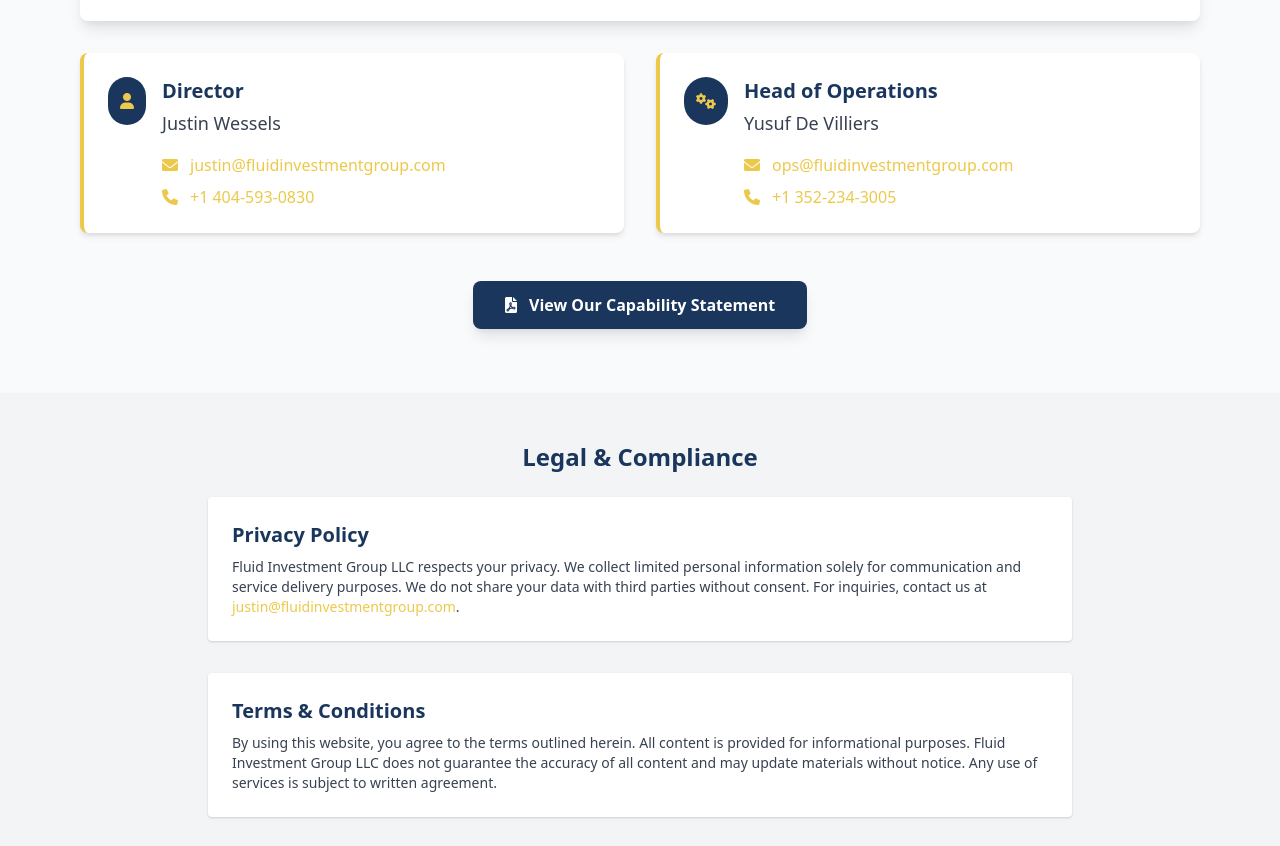
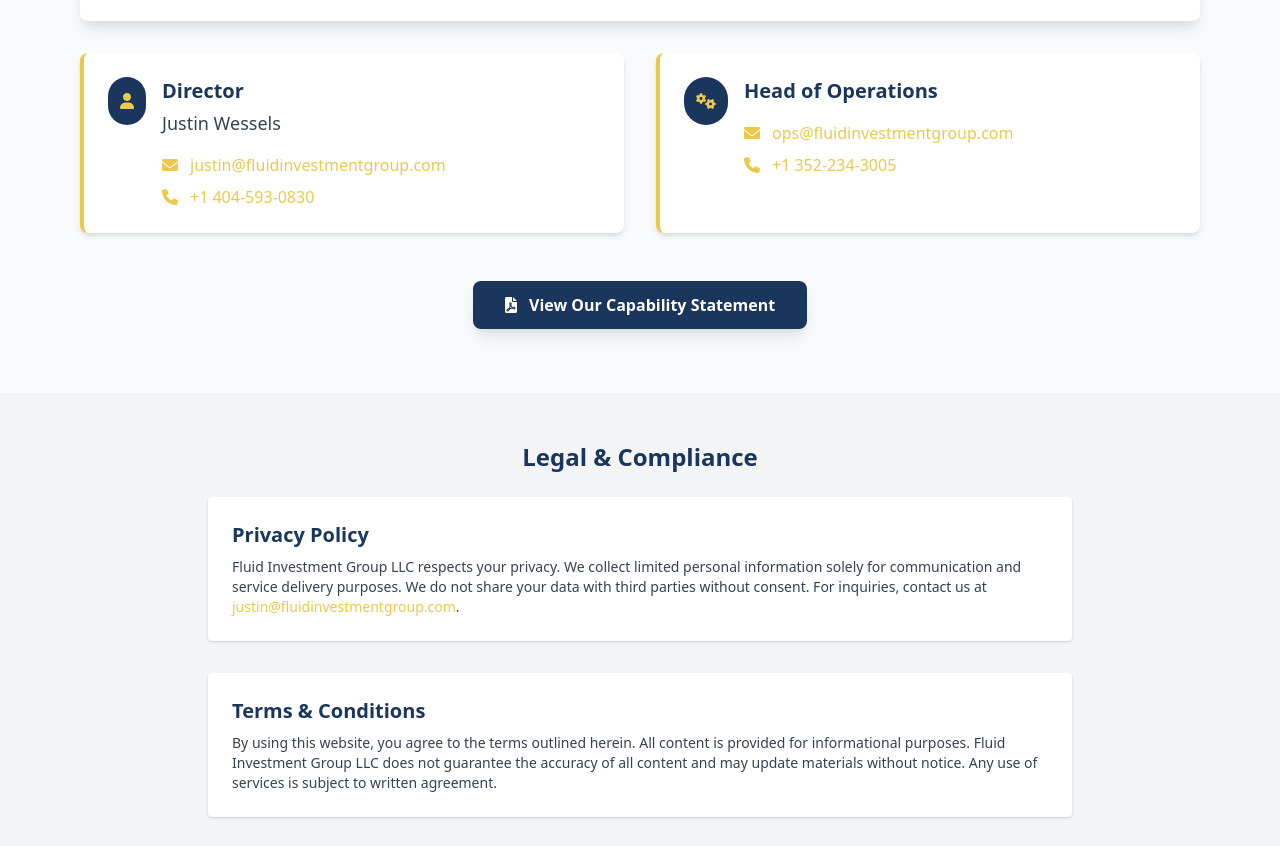
Before and after one commit to jjwprotozoa/fldinvgrp, a plain HTML site: page index.html in a window 1280 px wide. Shown: the part 3923-4769 px from the top of the page. Drawn offline with nearby package versions, Linux system fonts and the light colour scheme.

Commit message:
Update index.html

```diff
--- a/index.html
+++ b/index.html
@@ -643,7 +643,7 @@
             </div>
             <div>
               <h3 class="text-xl font-bold text-navy">Head of Operations</h3>
-              <p class="text-gray-700 font-medium text-lg mt-1">Yusuf De Villiers</p>
+              <p class="text-gray-700 font-medium text-lg mt-1"></p>
 
               <div class="mt-4 space-y-2">
                 <p class="flex items-center">
```
